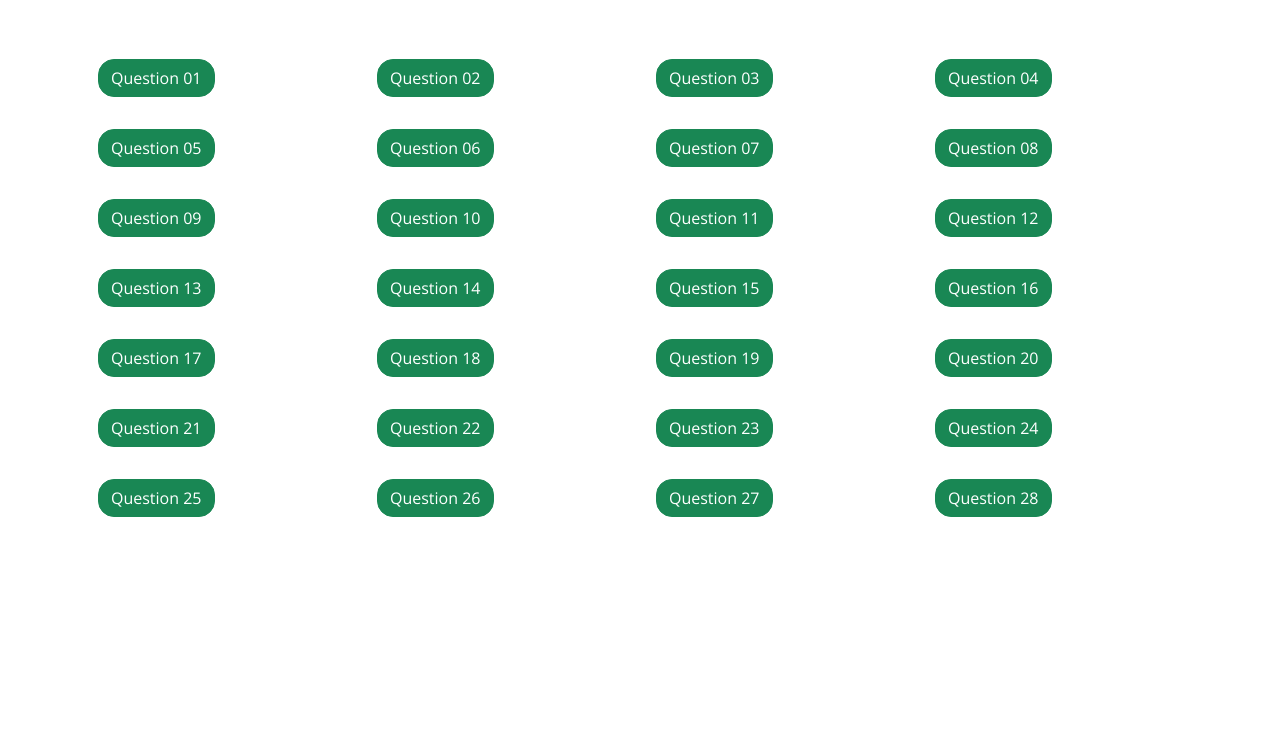
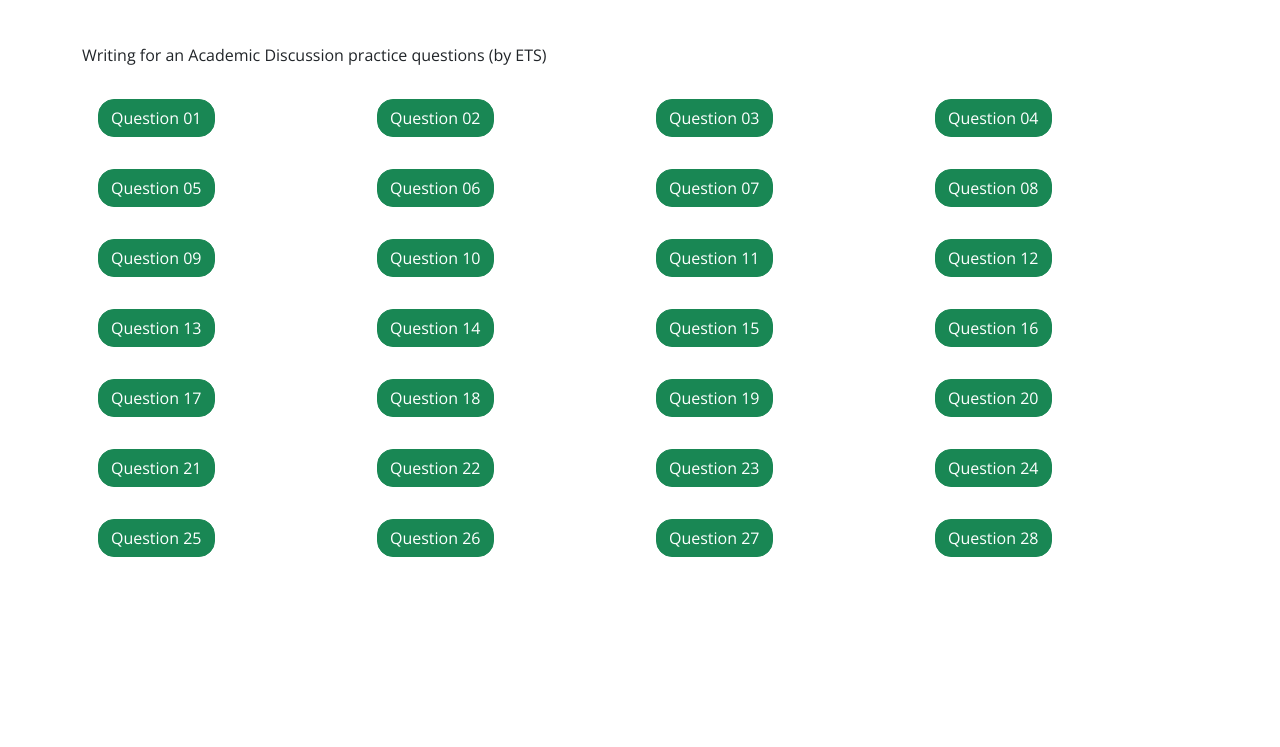
Before and after one commit to iTestHelper/academicDiscussion, a plain HTML site: page index.html in a window 1280 px wide. Shown: the part 53-800 px from the top of the page. Drawn offline with nearby package versions, Linux system fonts and the light colour scheme.

Commit message:
Update index.html

```diff
--- a/index.html
+++ b/index.html
@@ -112,6 +112,7 @@
     </div>
     <div class="limited-height overflow-hidden">
       <main class="container mt-5">
+        <p>Writing for an Academic Discussion practice questions (by ETS)</p>
         <div id="button-container" class="d-flex flex-wrap"></div>
       </main>
     </div>
```
